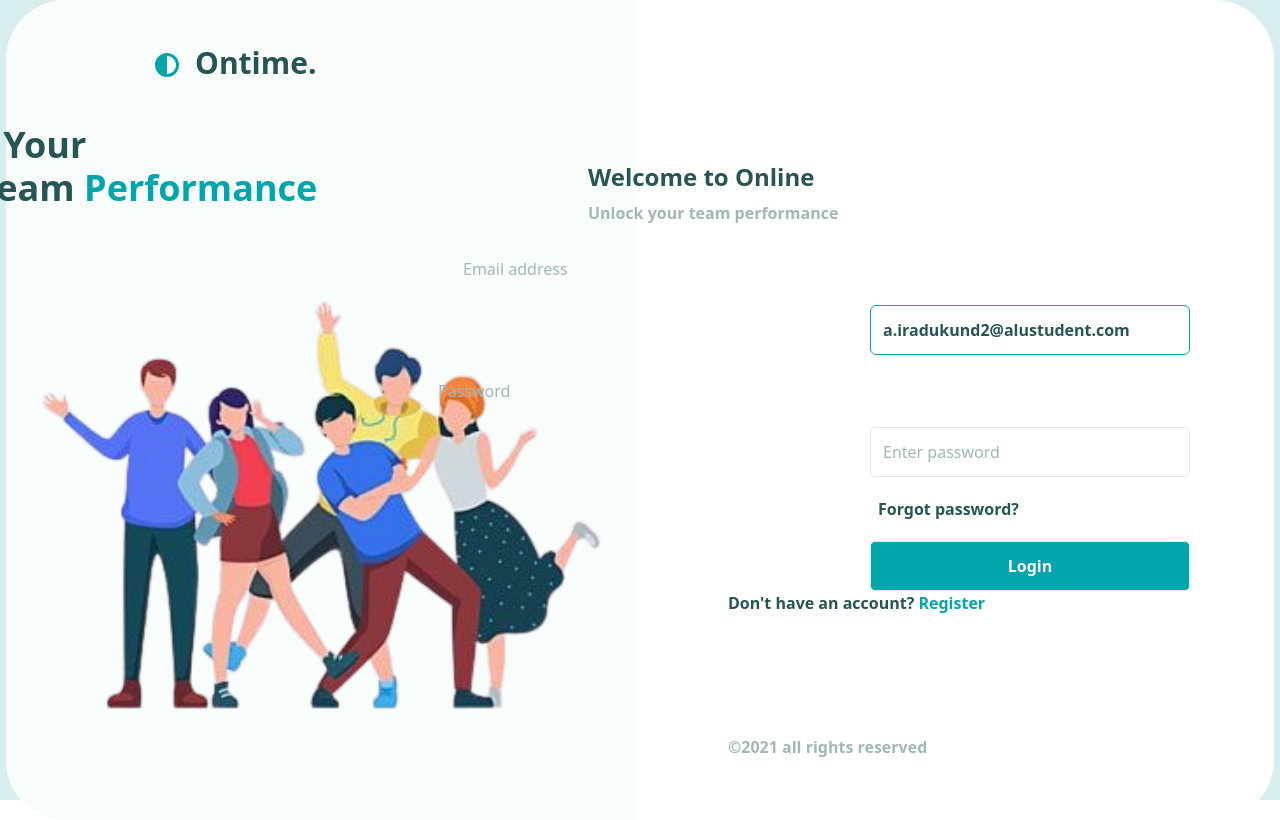
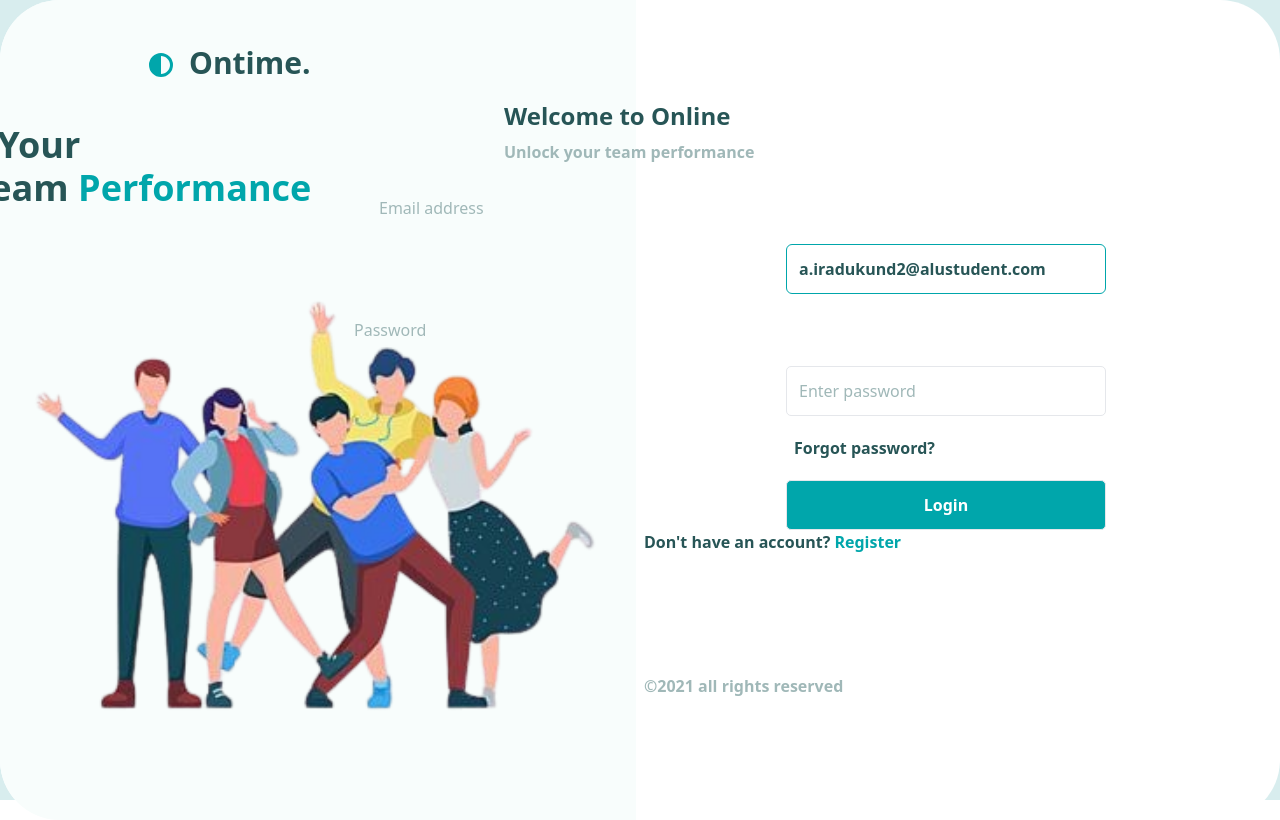
Before and after one commit to angeiradu/login-page-react, a React (Create React App) app: page / in a window 1280 px wide. Built offline with nearby package versions, Linux system fonts and the light colour scheme.

Commit message:
login page

```diff
--- a/src/components/login.jsx
+++ b/src/components/login.jsx
@@ -4,9 +4,9 @@ import Image from '../assets/image.png'
 
 const login = () => {
   return (
-    <div className='bg-[#d8edee] place-items-center h-screen'>
-      <div className='bg-[#ffffff] rounded-[60px] place-items-center ' >
-        <div className='grid grid-cols-1 xl:grid-cols-2 lg:grid-cols-2 gap-2 place-items-center ' >
+    <div className='bg-[#d8edee]  h-screen'>
+      <div className='bg-[#ffffff] rounded-[60px]  ' >
+        <div className='grid grid-cols-1 xl:grid-cols-2 lg:grid-cols-2 gap-2  ' >
           <div className='bg-[#f8fdfc] height-[500px] rounded-l-[60px] '>
             <div className='flex gap-4 px-2 xl:px-20 lg:px-20  text-[#275556] text-3xl font-bold ml-[69px] pt-[25px]'>
               <div className='text-[#00a6ab] mt-[28px] text-2xl'>
```
